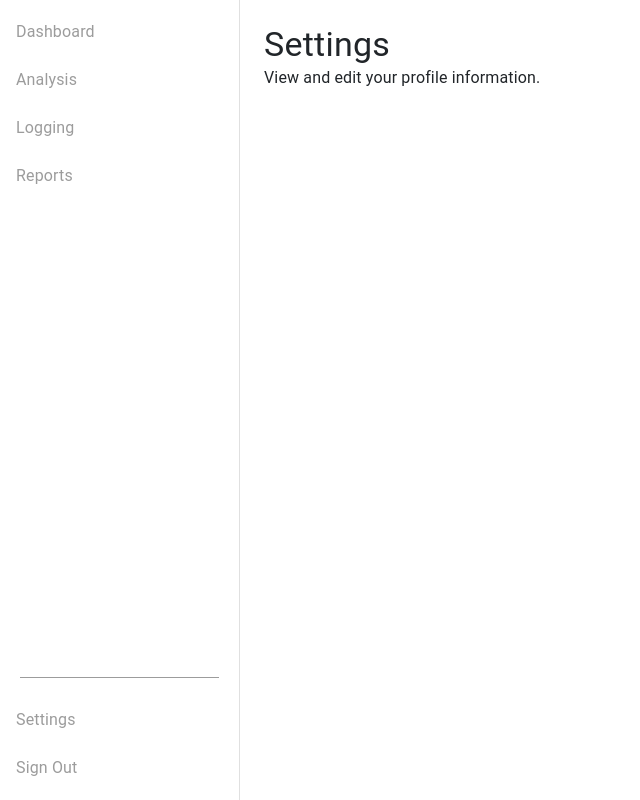
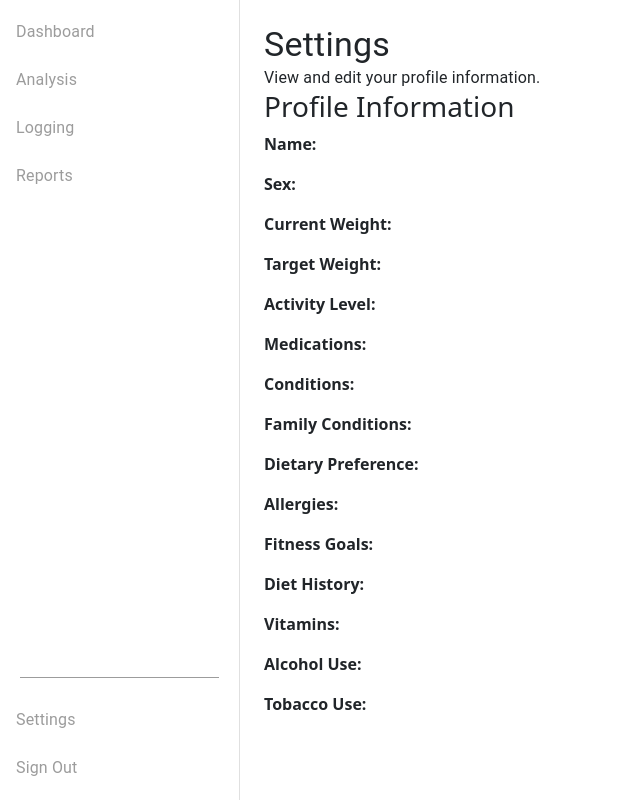
Before and after one commit to MorganBergen/clarity, a React (Create React App) app in the folder client/: page /Settings in a window 1280 px wide. Shown: the whole page, without its empty margins (0-640 px from the left). Built offline with nearby package versions, Linux system fonts and the light colour scheme; what pocketbase would draw is missing.

Commit message:
accomadating profile data storage

```diff
--- /dev/null
+++ b/client/src/components/Profile.js
@@ -0,0 +1,32 @@
+import React, { createContext, useState, useContext } from 'react';
+
+// Create a context for the profile
+const ProfileContext = createContext();
+
+export const useProfile = () => useContext(ProfileContext);
+
+export const ProfileProvider = ({ children }) => {
+  const [profile, setProfile] = useState({
+    name: '',
+    sex: '',
+    currentWeight: '',
+    targetWeight: '',
+    activityLevel: '',
+    medications: [],
+    conditions: [],
+    familyConditions: [],
+    dietaryPreference: '',
+    allergies: [],
+    fitnessGoals: [],
+    dietHistory: '',
+    vitamins: [],
+    alcoholUse: '',
+    tobaccoUse: '',
+  });
+
+  return (
+    <ProfileContext.Provider value={{ profile, setProfile }}>
+      {children}
+    </ProfileContext.Provider>
+  );
+};
--- a/client/src/components/Questionnaire.js
+++ b/client/src/components/Questionnaire.js
@@ -1,12 +1,16 @@
 import React, { useState, useRef } from 'react';
 import { Button, Form } from 'react-bootstrap';
 import { useNavigate } from 'react-router-dom';
+import { useProfile } from './Profile';
 import axios from 'axios';
 import './Questionnaire.css';
 import './MainDashboard.js';
 
 const Questionnaire = () => {
+  const { profile, setProfile } = useProfile();
   const [currentQuestion, setCurrentQuestion] = useState(1);
+  const [firstName, setFirstName] = useState('');
+  const [lastName, setLastName] = useState('');
   const [sex, setSex] = useState('');
   const [activityLevel, setActivityLevel] = useState('');
   const [medications, setMedications] = useState('');
@@ -26,7 +30,6 @@ const Questionnaire = () => {
   const [dietHistory, setDietHistory] = useState('');
   const [vitamins, setVitamins] = useState('');
   const [addedVitamins, setAddedVitamins] = useState([]);
-
   const [alcoholUse, setAlcoholUse] = useState('');
   const [tobaccoUse, setTobaccoUse] = useState('');
 
@@ -55,9 +58,30 @@ const Questionnaire = () => {
     if (currentQuestion < questions.length) {
       setCurrentQuestion(currentQuestion + 1);
     } else {
+      setProfile({
+        ...profile,
+        firstName,
+        lastName,
+        sex,
+        activityLevel,
+        medications: addedMedications,
+        currentWeight,
+        targetWeight,
+        conditions,
+        familyConditions,
+        dietaryPreference,
+        allergies: addedAllergies,
+        fitnessGoals,
+        dietHistory,
+        vitamins: addedVitamins,
+        alcoholUse,
+        tobaccoUse,
+      });
+
       navigate('/MainDashboard'); // Redirect to MainDashboard
     }
   };
+
   const handleBack = (e) => {
     e.preventDefault();
     setCurrentQuestion(currentQuestion - 1);
@@ -230,8 +254,20 @@ const Questionnaire = () => {
             <Form onSubmit={handleNext} onKeyDown={(e) => e.key === 'Enter' && handleNext(e)}>
               <Form.Group controlId="formName" className="mt-4">
                 <Form.Label>What is your name?</Form.Label>
-                <Form.Control type="text" placeholder="First Name" required />
-                <Form.Control type="text" placeholder="Last Name" required />
+                <Form.Control
+                  type="text"
+                  placeholder="First Name"
+                  value={firstName}
+                  onChange={(e) => setFirstName(e.target.value)}
+                  required
+                />
+                <Form.Control
+                  type="text"
+                  placeholder="Last Name"
+                  value={lastName}
+                  onChange={(e) => setLastName(e.target.value)}
+                  required
+                />
                 <div className="button-group">
                   <Button type="submit" className="next-button">Next</Button>
                 </div>
--- a/client/src/components/Settings.js
+++ b/client/src/components/Settings.js
@@ -2,8 +2,11 @@ import React from 'react';
 import { Link } from 'react-router-dom';
 import { Box, Drawer, List, ListItem, ListItemText, Typography } from '@mui/material';
 import './MainDashboard.css';
+import { useProfile } from './Profile';
 
 const Settings = () => {
+    const { profile } = useProfile();
+
     const mainItems = [
         { text: 'Dashboard' },
         { text: 'Analysis' },
@@ -13,7 +16,7 @@ const Settings = () => {
 
     const bottomItems = [
         { text: 'Settings' },
-    { text: 'Sign Out', link: '/'},
+        { text: 'Sign Out' },
     ];
 
     return (
@@ -50,6 +53,24 @@ const Settings = () => {
         >
           <Typography variant="h4">Settings</Typography>
           <Typography variant="body1">View and edit your profile information.</Typography>
+          <div>
+            <h3>Profile Information</h3>
+            <p><strong>Name:</strong> {profile.firstName} {profile.lastName}</p>
+            <p><strong>Sex:</strong> {profile.sex}</p>
+            <p><strong>Current Weight:</strong> {profile.currentWeight}</p>
+            <p><strong>Target Weight:</strong> {profile.targetWeight}</p>
+            <p><strong>Activity Level:</strong> {profile.activityLevel}</p>
+            <p><strong>Medications:</strong> {profile.medications.join(', ')}</p>
+            <p><strong>Conditions:</strong> {profile.conditions.join(', ')}</p>
+            <p><strong>Family Conditions:</strong> {profile.familyConditions.join(', ')}</p>
+            <p><strong>Dietary Preference:</strong> {profile.dietaryPreference}</p>
+            <p><strong>Allergies:</strong> {profile.allergies.join(', ')}</p>
+            <p><strong>Fitness Goals:</strong> {profile.fitnessGoals.join(', ')}</p>
+            <p><strong>Diet History:</strong> {profile.dietHistory}</p>
+            <p><strong>Vitamins:</strong> {profile.vitamins.join(', ')}</p>
+            <p><strong>Alcohol Use:</strong> {profile.alcoholUse}</p>
+            <p><strong>Tobacco Use:</strong> {profile.tobaccoUse}</p>
+          </div>
         </Box>
       </Box>
     );
--- a/client/src/index.js
+++ b/client/src/index.js
@@ -3,6 +3,7 @@ import ReactDOM from 'react-dom';
 import App from './App';
 import './index.css';
 import 'bootstrap/dist/css/bootstrap.min.css';
+import { ProfileProvider } from './components/Profile';
 
 // Suppress specific warning about ReactDOM.render
 const originalConsoleError = console.error;
@@ -15,7 +16,9 @@ console.error = (...args) => {
 
 ReactDOM.render(
   <React.StrictMode>
-    <App />
+    <ProfileProvider>
+      <App />
+    </ProfileProvider>
   </React.StrictMode>,
   document.getElementById('root')
 );
```
Lines whose indentation alone changed are shown as unchanged.
